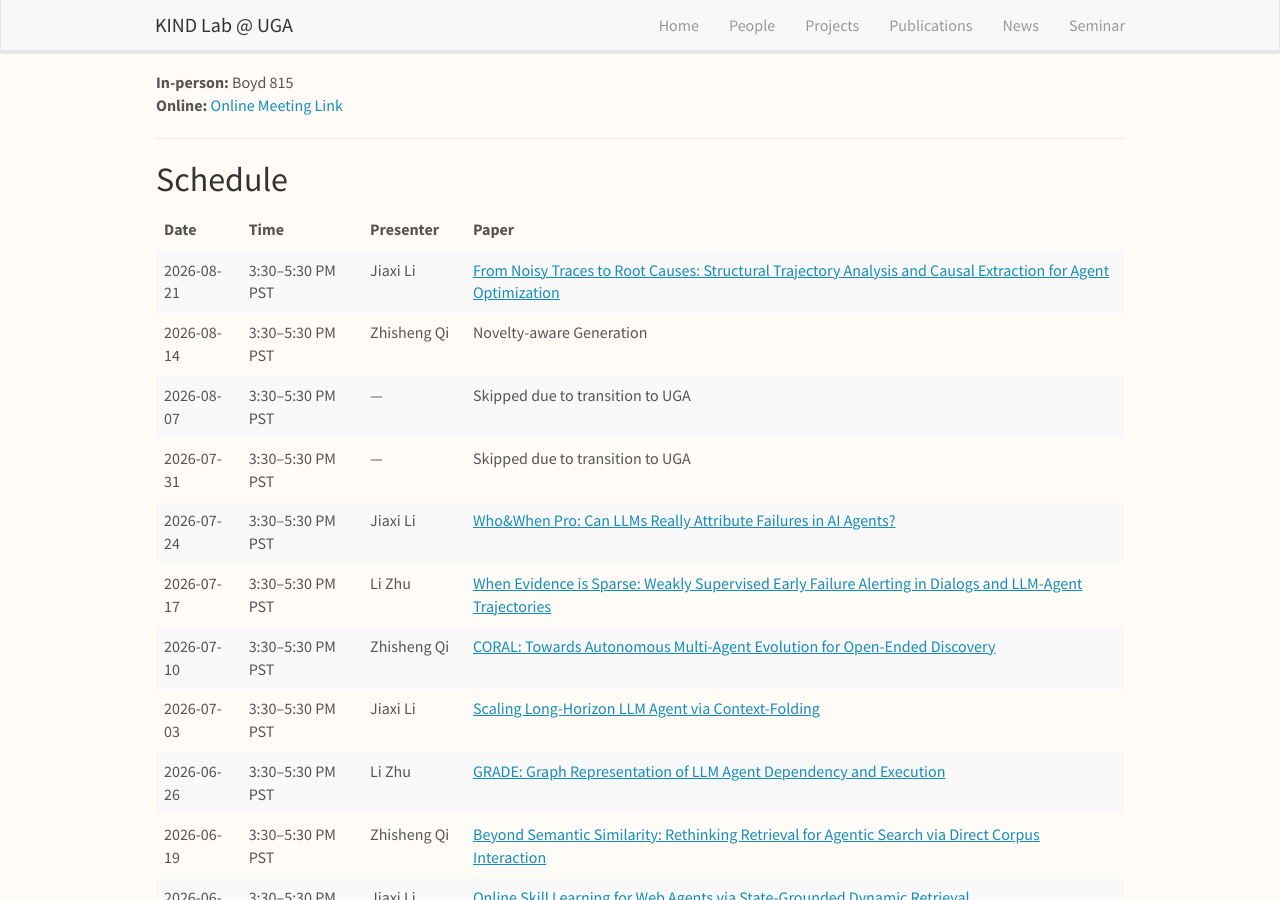
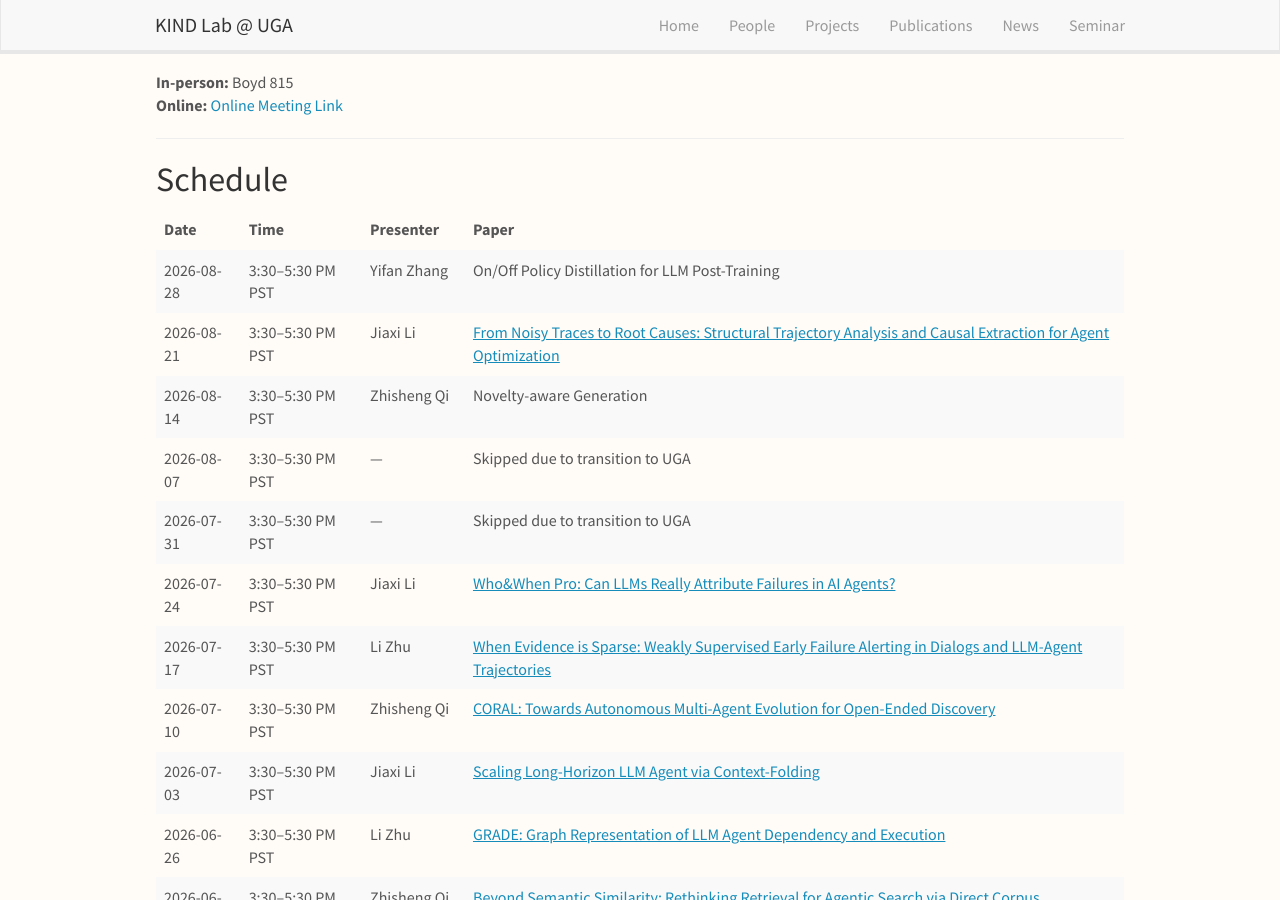
Before and after one commit to KINDLab-Fly/KINDLab-Fly.github.io, a Jekyll site: the page built from _pages/seminar.md, in a window 1280 px wide and 900 px high, scrolled down 331 px. Built offline with Jekyll 4.4.1, drawn with Linux system fonts in a browser that asks for light colours; nearby versions of some CDN libraries.

Commit message:
Update seminar schedule

```diff
--- a/_data/seminar.yml
+++ b/_data/seminar.yml
@@ -1,5 +1,10 @@
 # Friday Seminar Schedule
 # Fields: date, time, presenter, paper, link (optional)
+
+- date: "2026-08-28"
+  time: "3:30–5:30 PM PST"
+  presenter: "Yifan Zhang"
+  paper: "On/Off Policy Distillation for LLM Post-Training"
 
 - date: "2026-08-21"
   time: "3:30–5:30 PM PST"
```
